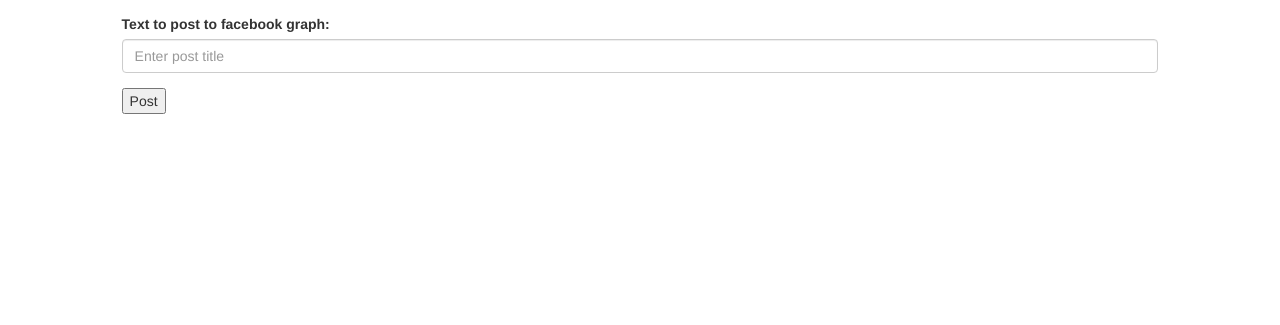
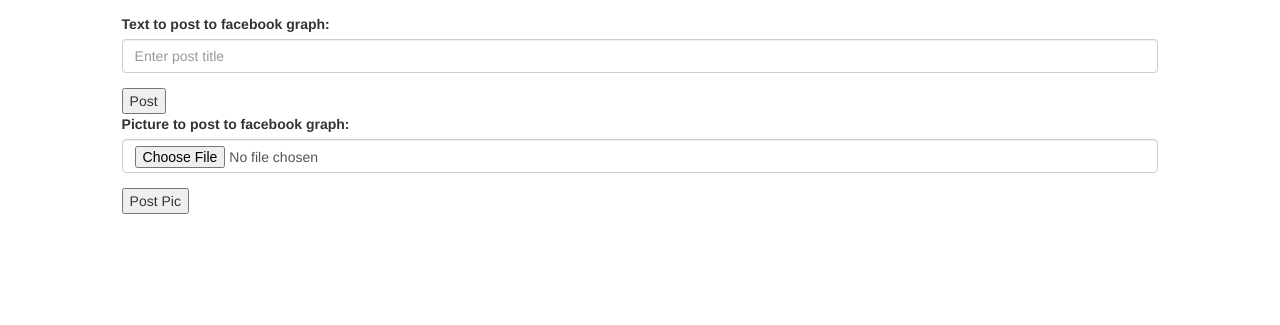
Before and after one commit to GoogleJump/ninja, a Flask app: page / in a window 1280 px wide. Shown: the part 475-800 px from the top of the page. Run offline with Flask 2, Linux system fonts and the light colour scheme; parts of the project's set-up code (start-up, migrations or seed data) failed here and were passed over; some libraries are stand-ins or nearby versions.

Commit message:
Added input for pics & started api call

```diff
--- a/josh/proj/templates/index.html
+++ b/josh/proj/templates/index.html
@@ -36,11 +36,18 @@
 <div id="container">
 	<div class="form-group">
 		<label for="title">Text to post to facebook graph: </label>
-		<input type="text" class="form-control" id="TEXT_ID" placeholder="Enter post title" name="title" required>
+		<input type="" class="form-control" id="TEXT_ID" placeholder="Enter post title" name="title" required>
 	</div>
 	<button onclick="PostText()" name="submit">Post</button>
 </div>
 
+<div id="container">
+	<div class="form-group">
+		<label for="title">Picture to post to facebook graph: </label>
+		<input type="file" class="form-control" id="PIC_ID" placeholder="Enter pic" name="PicTitle" required>
+	</div>
+	<button onclick="PostPic()" name="submitPic">Post Pic</button>
+</div>
 
 	<div id="connected" class="not_visible">
 		<p class="description" id="user-name"></p>
@@ -143,6 +150,18 @@
 {
 	FB.api('/me/feed', 'post', {message: document.getElementById("TEXT_ID").value});
 }
+function PostPic()
+{
+    /*FB.api(
+    "/me/photos",
+    "POST",
+    {
+        "object": {
+            "source": document.getElementById("PIC_ID").form
+        }
+    }
+); */
+}
 </script>
 
 <!--
```
